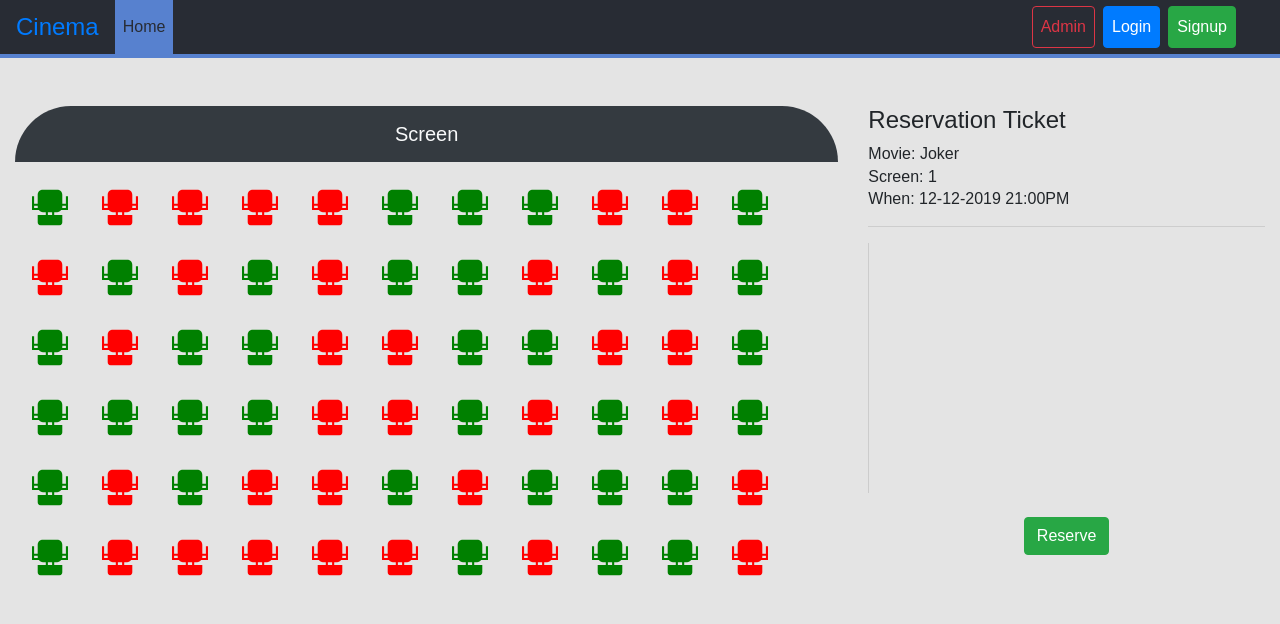
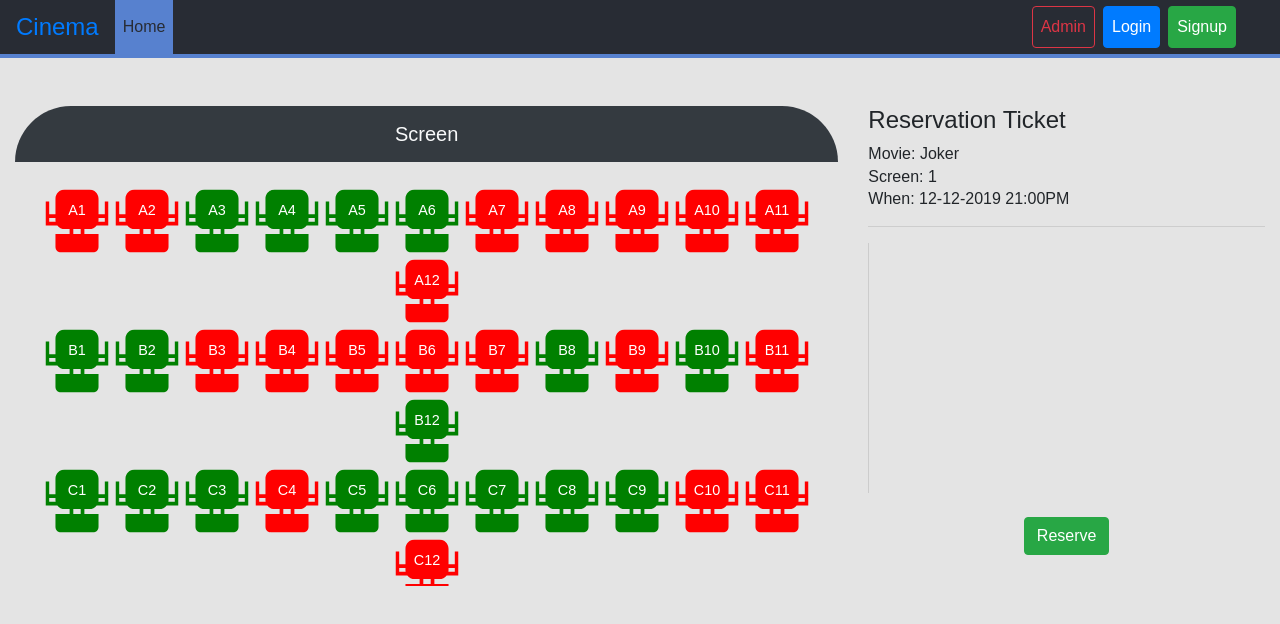
Before and after one commit to EhabElSherif/Cinema-Reservation, a React (Create React App) app in the folder frontend/: page /movie/1/reservation/1 in a window 1280 px wide. Shown: the top 624 px of the page. Built offline with nearby package versions, Linux system fonts and the light colour scheme.

Commit message:
Add chairNumber

```diff
--- a/frontend/src/components/Chair/Chair.js
+++ b/frontend/src/components/Chair/Chair.js
@@ -10,6 +10,16 @@ export class Chair extends Component {
         return this.props.isReserved === true ? "red" : this.state.willReserve ? "blue" : "green"
     }
 
+    chairNumberStyle =()=>{
+        return {
+            margin:"0",
+            position: "absolute",
+            top: "50%",
+            left: "50%",
+            transform: "translate(-50%, -100%)",
+            color:"white"
+        }
+    }
     addOrRemoveOrder = (position)=>{
         let x;
         this.props.isReserved === true ? x=0 : this.state.willReserve === false ? this.props.getOrder(position) : this.props.removeOrder(position)
@@ -19,7 +29,7 @@ export class Chair extends Component {
     render() {
         return (
             <React.Fragment>
-                <div className="w-100 h-100 justify-content-center align-items-center" onClick={()=>this.addOrRemoveOrder({column:this.props.column,row:this.props.row})}>
+                <div className="w-100 h-100 justify-content-center align-items-center text-center" onClick={()=>this.addOrRemoveOrder({column:this.props.column,row:this.props.row})}>
                     <svg className="w-100" version="1.1" id="Capa_1" xmlns="http://www.w3.org/2000/svg" xmlnsXlink="http://www.w3.org/1999/xlink" x="0px" y="0px"
                         viewBox="0 0 512 512" style={{enableBackground:"new 0 0 512 512",fill:this.chairStyle(),transform:"rotateZ(180deg)"}} xmlSpace="preserve">
                     <g>
@@ -28,6 +38,7 @@ export class Chair extends Component {
                                 v105h115v40h-40c-24.484,0-46.262,11.796-59.959,30H0v195h30V310h51v127c0,41.355,33.645,75,75,75h200c41.355,0,75-33.645,75-75
                                 V310h51v105h30V220H415.959z M81,265v15H30v-30h52.509C81.521,254.848,81,259.864,81,265z M286,190h-60v-40h60V190z M482,280h-51
                                 v-15c0-5.136-0.521-10.152-1.509-15H482V280z"/>
+                            {/* <text x="0" y="15" fill="black"></text> */}
                         </g>
                     </g>
                     <g>
@@ -61,7 +72,7 @@ export class Chair extends Component {
                     <g>
                     </g>
                     </svg>
-                    {/* {this.props.row+this.props.column} */}
+                    <p style={this.chairNumberStyle()}>{this.props.row+this.props.column}</p>
                 </div>
             </React.Fragment>
         )
--- a/frontend/src/components/CinemaHall/CinemaHall.js
+++ b/frontend/src/components/CinemaHall/CinemaHall.js
@@ -72,17 +72,26 @@ export default class CinemaHall extends Component {
     placeChairs = (rows,columns)=>{
         var chairs = [];
         for (var i = 0; i < rows; i++) {
-            for (let j = 0; j < columns; j++) {
-                chairs.push(
-                    <div className="col" style={{minWidth:"70px",maxWidth:"70px",height:"70px",transform:"scale(0.9)"}} key={this.RowsNames[i+1]+String(j+1)}>
-                        <Chair getOrder={this.getOrder} removeOrder={this.removeOrder} column={j+1} row={this.RowsNames[i+1]} isReserved={Math.random() >= 0.5}></Chair>
-                    </div>
-                );
-            }
+            chairs.push(
+                <div className="row m-0 justify-content-center">
+                {this.setRow(i,columns)}
+                </div>
+            );
         }
         this.setState({chairs})
     }
 
+    setRow = (row,columns)=>{
+        var chairs = []
+        for (let j = 0; j < columns; j++) {
+            chairs.push(
+                <div className="col-1 p-0" style={{minWidth:"70px",maxWidth:"70px",height:"70px",transform:"scale(0.9)"}} key={this.RowsNames[row+1]+String(j+1)}>
+                    <Chair getOrder={this.getOrder} removeOrder={this.removeOrder} column={j+1} row={this.RowsNames[row+1]} isReserved={Math.random() >= 0.5}></Chair>
+                </div>
+            );
+        }
+        return chairs;
+    }
     componentDidMount(){
         this.placeChairs(this.rows,this.columns)
     }
@@ -96,7 +105,7 @@ export default class CinemaHall extends Component {
                         Screen
                         </h5>
                     </div>
-                    <div className="row m-0" style={{maxHeight:"400px",minHeight:"400px",overflowY:"auto"}}>
+                    <div className="justify-content-center" style={{maxHeight:"400px",minHeight:"400px",overflowY:"auto",width:"100%"}}>
                         {this.state.chairs}
                     </div>
                 </div>
```
